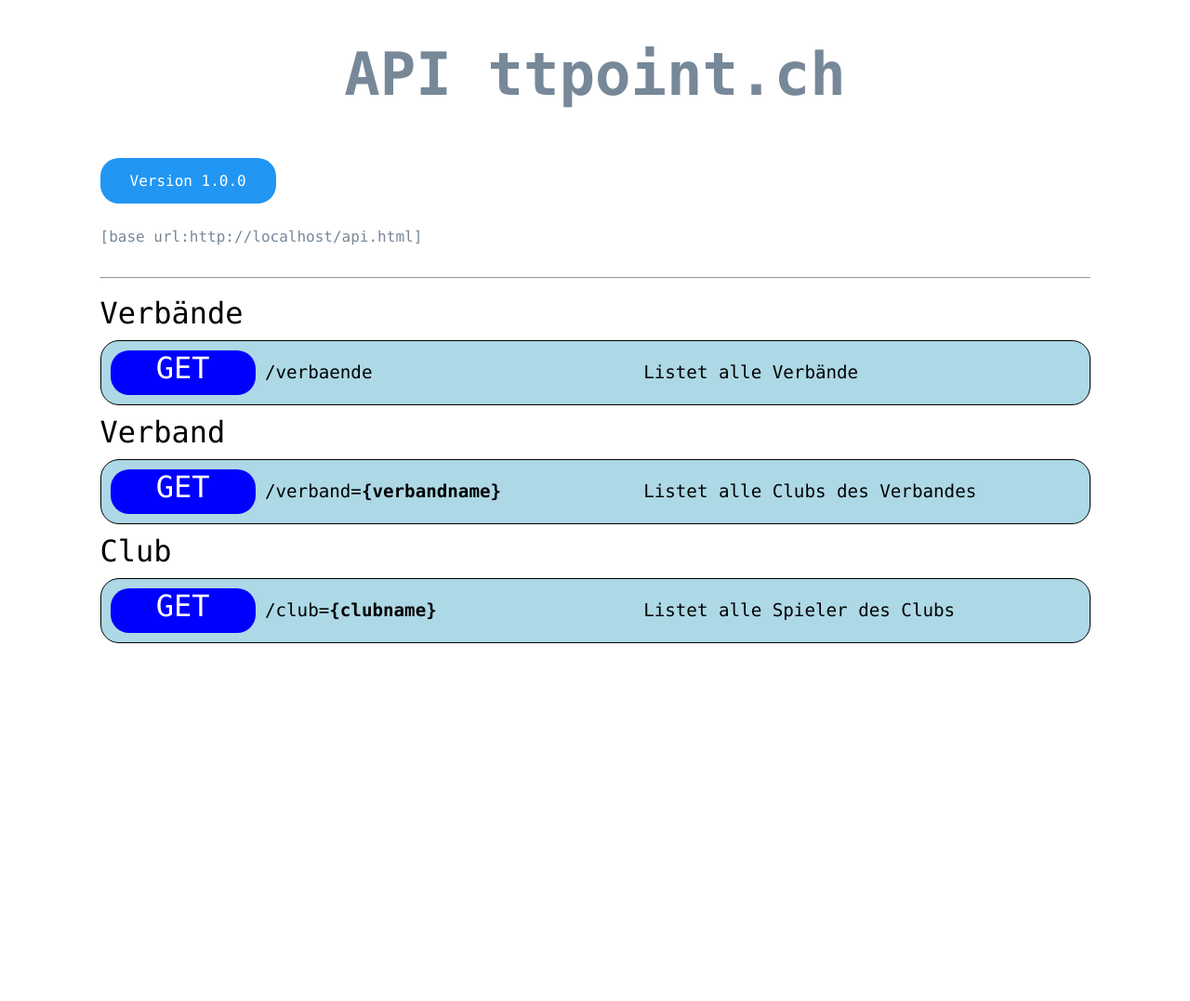
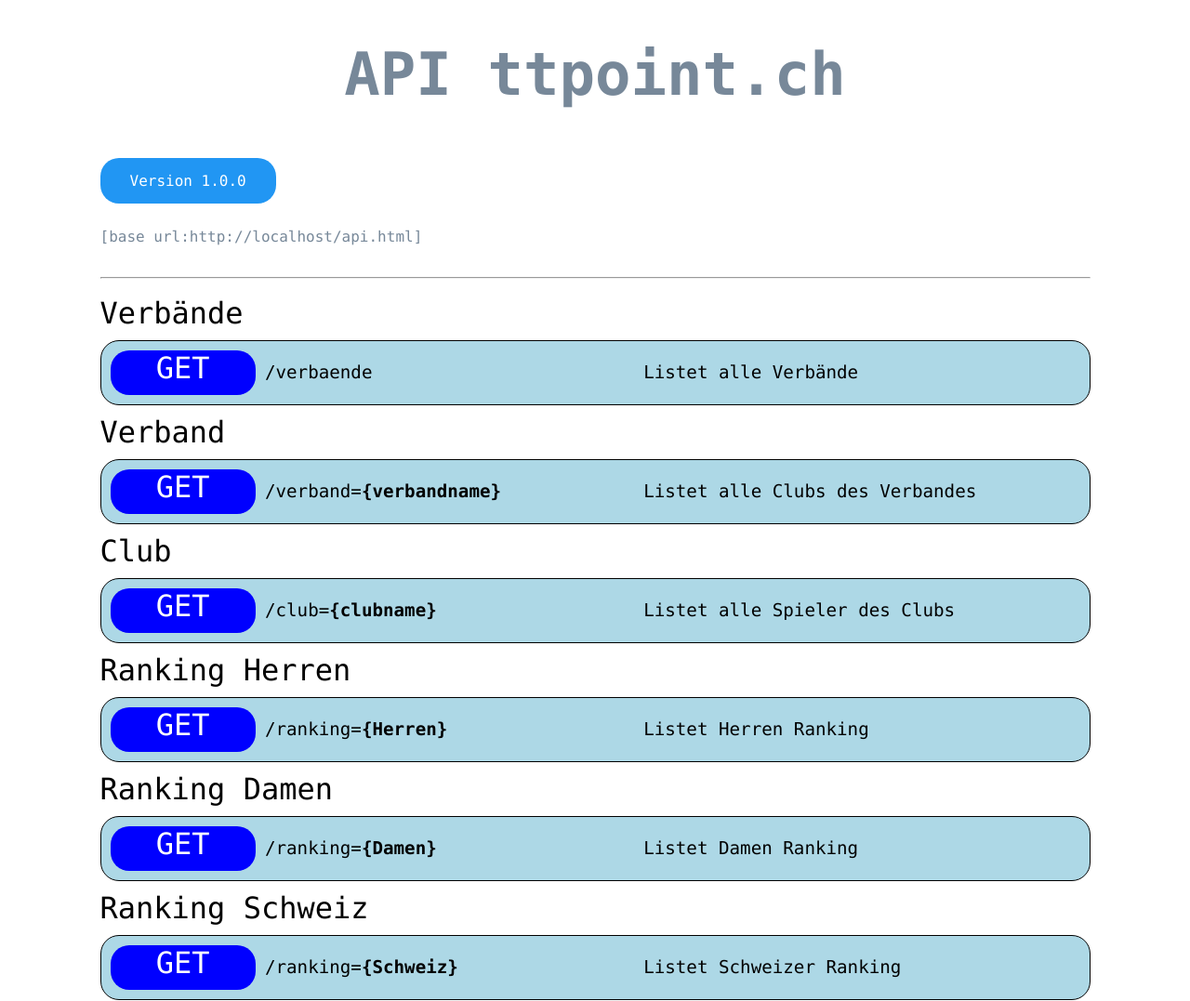
Before and after one commit to Nailik2018/apittpoint, a website: page api.html in a window 1280 px wide. Shown: the whole page at 93% size. Before the commit the page ends 800 px from the top, so only its background shows below. Drawn offline with Linux system fonts and the light colour scheme.

Commit message:
erweiterung ranking schweizerspieler

```diff
--- /dev/null
+++ b/api.css
@@ -0,0 +1,3 @@
+h1{
+    color: blue;
+}
--- a/api.html
+++ b/api.html
@@ -265,6 +265,78 @@
     </div>
     <div class="one"></div>
 
+    <!--Ranking Herren Sektion-->
+    <!--######################################-->
+    <!--######################################-->
+    <div class="one"></div>
+    <div class="eleven api-heading">Ranking Herren</div>
+
+    <div class="one"></div>
+    <div class="ten">
+        <div class="layout-api">
+            <div class="inner-layout-api">
+                <div class="method">
+                    <p class="method-text">GET</p>
+                </div>
+                <div class="url-call">
+                    <p class="url-call-text">/ranking=<strong>{Herren}</strong></p>
+                </div>
+                <div class="description">
+                    <p class="description-text">Listet Herren Ranking</p>
+                </div>
+            </div>
+        </div>
+    </div>
+    <div class="one"></div>
+
+    <!--Ranking Weiblich Sektion-->
+    <!--######################################-->
+    <!--######################################-->
+    <div class="one"></div>
+    <div class="eleven api-heading">Ranking Damen</div>
+
+    <div class="one"></div>
+    <div class="ten">
+        <div class="layout-api">
+            <div class="inner-layout-api">
+                <div class="method">
+                    <p class="method-text">GET</p>
+                </div>
+                <div class="url-call">
+                    <p class="url-call-text">/ranking=<strong>{Damen}</strong></p>
+                </div>
+                <div class="description">
+                    <p class="description-text">Listet Damen Ranking</p>
+                </div>
+            </div>
+        </div>
+    </div>
+    <div class="one"></div>
+
+    <!--Ranking Männer und Weiblich Sektion-->
+    <!--######################################-->
+    <!--######################################-->
+    <div class="one"></div>
+    <div class="eleven api-heading">Ranking Schweiz</div>
+
+    <div class="one"></div>
+    <div class="ten">
+        <div class="layout-api">
+            <div class="inner-layout-api">
+                <div class="method">
+                    <p class="method-text">GET</p>
+                </div>
+                <div class="url-call">
+                    <p class="url-call-text">/ranking=<strong>{Schweiz}</strong></p>
+                </div>
+                <div class="description">
+                    <p class="description-text">Listet Schweizer Ranking</p>
+                </div>
+            </div>
+        </div>
+    </div>
+    <div class="one"></div>
+
 
 </div>
 </body>
--- a/package.json
+++ b/package.json
@@ -15,6 +15,7 @@
     "mariadb": "^2.4.0",
     "mysql": "^2.18.1",
     "mysql2": "^2.1.0",
-    "sequelize": "^5.21.12"
+    "sequelize": "^5.21.12",
+    "swagger-editor": "^3.11.1"
   }
 }
```
Also changed, not shown: index.js (+10 -7 lines).
